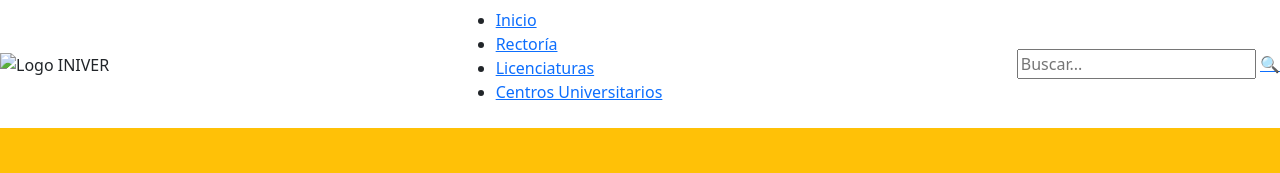
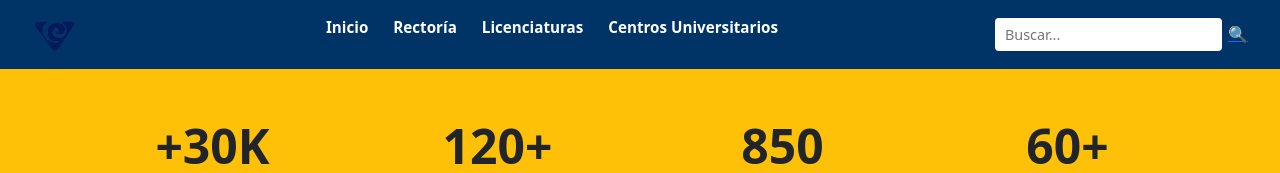
Before and after one commit to andresprats10-commits/Practica-2_1, a plain HTML site: page Landing page/index.html in a window 1280 px wide. Shown: the top 173 px of the page. Drawn offline with Linux system fonts and the light colour scheme; a web font is replaced by a local one.

Commit message:
termino de agregado navbar

```diff
--- a/Landing page/index.html
+++ b/Landing page/index.html
@@ -8,12 +8,13 @@
   <link rel="stylesheet" href="css/bootstrap.min.css">
   <!-- Bootstrap Icons -->
   <link rel="stylesheet" href="css/bootstrap-icons.min.css">
+  <link rel="stylesheet" href="css/navbar.css">
 </head>
 <body>
 
   <nav class="navbar">
     <div class="logo">
-        <img src="logo.png" alt="Logo INIVER">
+        <img src="assets/logo.png" alt="Logo INIVER">
     </div>
 
     <ul class="nav-links">
```
